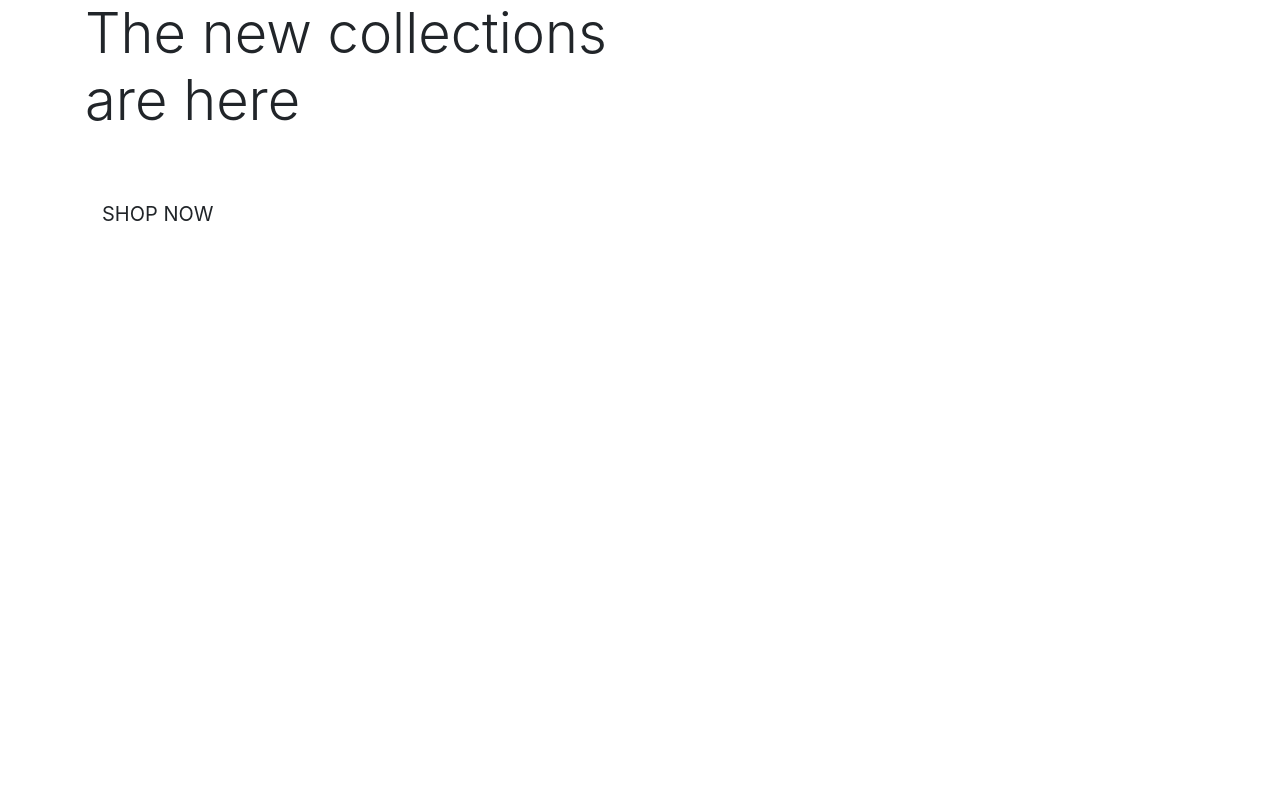
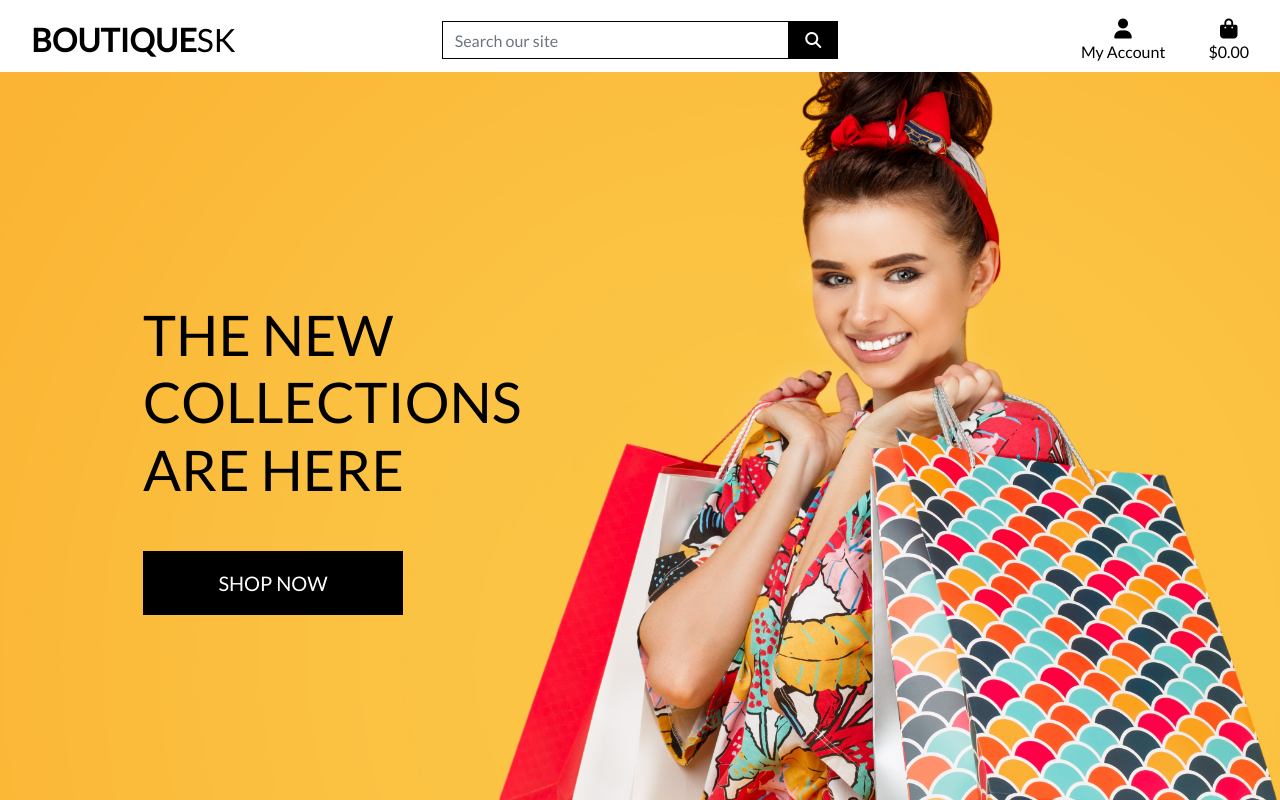
Before and after one commit to isiko1/boutique_sk_v1, a Django app: page / in a window 1280 px wide. Run offline with Django 3.2, Linux system fonts and the light colour scheme; some libraries are stand-ins or nearby versions.

Commit message:
completed home page header and css

```diff
--- a/boutique_sk/settings.py
+++ b/boutique_sk/settings.py
@@ -146,3 +146,7 @@
 # https://docs.djangoproject.com/en/3.0/howto/static-files/
 
 STATIC_URL = '/static/'
+STATICFILES_DIRS = (os.path.join(BASE_DIR, 'static'),)
+
+MEDIA_URL = '/media/'
+MEDIA_ROOT = os.path.join(BASE_DIR, 'media')
--- a/boutique_sk/urls.py
+++ b/boutique_sk/urls.py
@@ -15,9 +15,11 @@
 """
 from django.contrib import admin
 from django.urls import path, include
+from django.conf import settings
+from django.conf.urls.static import static
 
 urlpatterns = [
     path('admin/', admin.site.urls),
     path('accounts/', include('allauth.urls')),
     path('', include('home.urls')),
-]
+] + static(settings.MEDIA_URL, document_root=settings.MEDIA_ROOT)
--- /dev/null
+++ b/static/css/base.css
@@ -0,0 +1,81 @@
+html {
+    height: 100%;
+}
+
+body {
+    background: url('/media/homepage_background_cropped.jpg') no-repeat center center fixed;
+    background-size: cover;
+    height: calc(100vh - 164px);
+    color: #555;
+    font-family: 'Lato';
+}
+
+/* from Bulma */
+.icon {
+    align-items: center;
+    display: inline-flex;
+    justify-content: center;
+    height: 1.5rem;
+    width: 1.5rem;
+}
+
+.logo-font {
+    text-transform: uppercase;
+}
+
+.main-logo-link {
+    width: fit-content;
+}
+
+.shop-now-button {
+    background: black;
+    color: white;
+    min-width: 260px;
+}
+
+.btn-black {
+    background: black;
+    color: white;
+}
+
+.shop-now-button:hover,
+.shop-now-button:active,
+.shop-now-button:focus,
+.btn-black:hover,
+.btn-black:active,
+.btn-black:focus {
+    background: #222;
+    color: white;
+}
+
+.text-black {
+    color: #000 !important;
+}
+
+.border-black {
+    border: 1px solid black !important;
+}
+
+/* -------------------------------- Media Queries */
+
+/* Slightly larger container on xl screens */
+@media (min-width: 1200px) {
+  .container {
+    max-width: 80%;
+  }
+}
+
+/* fixed top navbar only on medium and up */
+@media (min-width: 992px) {
+    .fixed-top-desktop-only {
+        position: fixed;
+        top: 0;
+        right: 0;
+        left: 0;
+        z-index: 1030;
+    }
+
+    .header-container {
+        padding-top: 164px;
+    }
+}
--- a/templates/base.html
+++ b/templates/base.html
@@ -17,12 +17,15 @@
 	{% block corecss %}
 	<link rel="stylesheet" href="https://stackpath.bootstrapcdn.com/bootstrap/4.5.0/css/bootstrap.min.css"
 		integrity="sha384-9aIt2nRpC12Uk9gS9baDl411NQApFmC26EwAOH8WgZl5MYYxFfc+NcPb1dKGj7Sk" crossorigin="anonymous">
+        <link rel="stylesheet" href="https://fonts.googleapis.com/css?family=Lato&display=swap">
+        <link rel="stylesheet" href="{% static 'css/base.css' %}">
 	{% endblock %}
 
 	{% block extra_css %}
 	{% endblock %}
 
 	{% block corejs %}
+    <script src="https://kit.fontawesome.com/d925492b2c.js" crossorigin="anonymous"></script>
 	<script src="https://code.jquery.com/jquery-3.5.1.slim.min.js"
 		integrity="sha384-DfXdz2htPH0lsSSs5nCTpuj/zy4C+OGpamoFVy38MVBnE+IbbVYUew+OrCXaRkfj" crossorigin="anonymous">
 	</script>
@@ -42,14 +45,8 @@
 </head>
 
 <body>
-	<header class="container-fluid fixed-top"> </header>
-
-	{% if messages %}
-	<div class="message-container"></div>
-	{% endif %}
-
-	{% block page_header %}
-	<div class="row">
+	<header class="container-fluid fixed-top">
+    <div id="topnav" class="row bg-white pt-lg-2 d-none d-lg-flex">
 		<div class="col-12 col-lg-4 my-auto py-1 py-lg-0 text-center text-lg-left">
 			<a href="{% url 'home' %}" class="nav-link main-logo-link">
 				<h2 class="logo-font text-black my-0"><strong>Boutique</strong>SK</h2>
@@ -105,8 +102,16 @@
                         </a>
             </li>
             </ul>
-            </div>
-	{% endblock %}
+        </div>
+	</div>
+    </header>
+
+	{% if messages %}
+	<div class="message-container"></div>
+	{% endif %}
+
+	{% block page_header %}
+    {% endblock %}
 
 	{% block content %}
 	{% endblock %}
```
Also changed, not shown: media/homepage_background_cropped.jpg (added).
